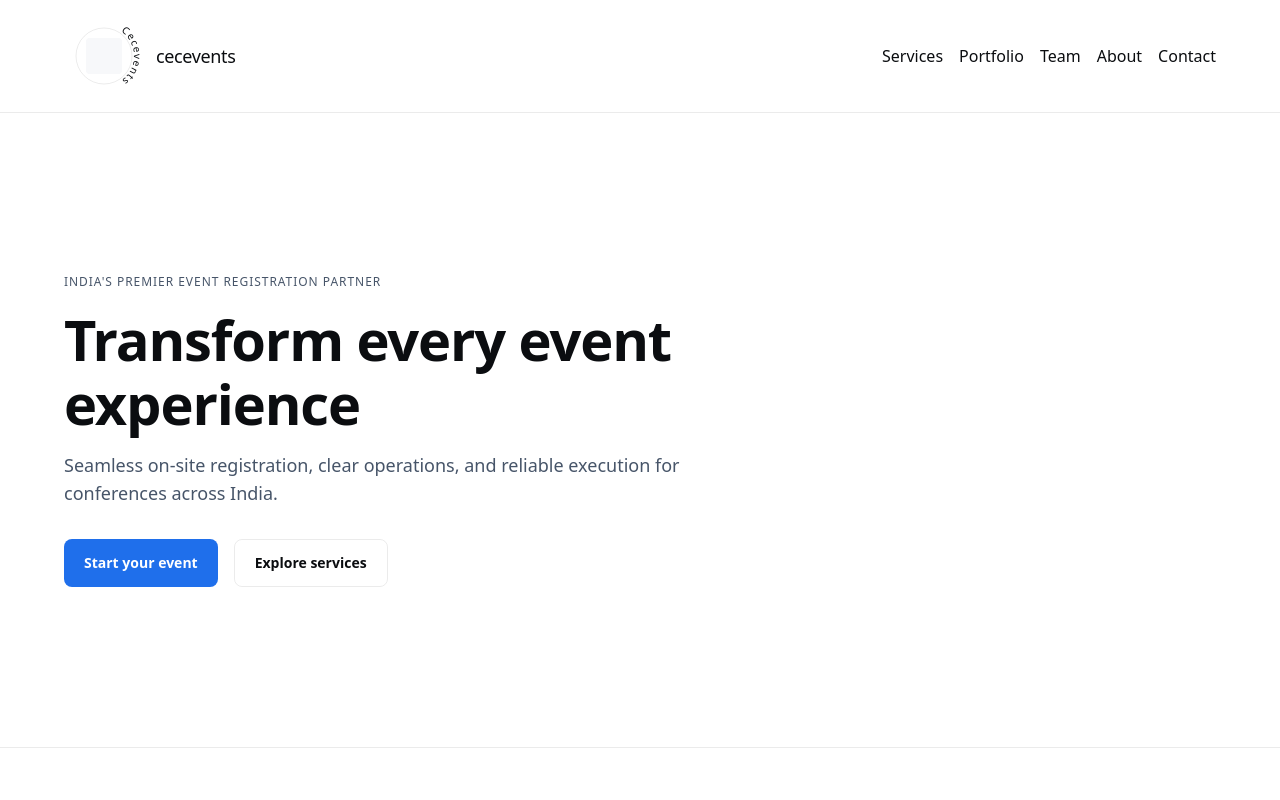
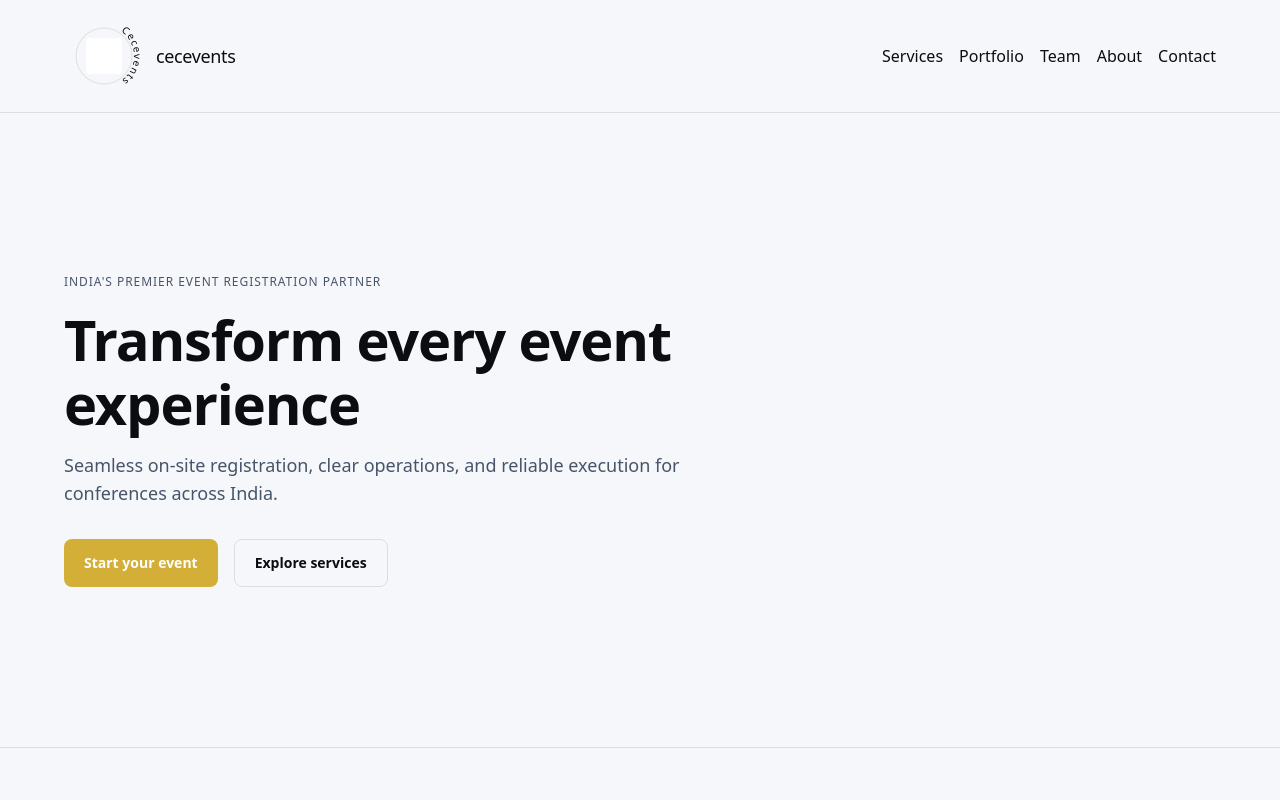
Before and after one commit to grrreatt/cecevents, a Next.js app: page / in a window 1280 px wide. Shown: the top 800 px of the page. Built offline with nearby package versions, Linux system fonts and the light colour scheme; no server answers.

Commit message:
feat(ui): restore original palette via tokens and re-add full gallery mosaic on homepage; refactor portfolio page to static editorial layout with CMS

```diff
--- a/app/globals.css
+++ b/app/globals.css
@@ -8,15 +8,15 @@
 
 @layer base {
   :root {
-    /* Color tokens */
-    --color-bg: #FFFFFF;
-    --color-surface: #F7F8FA;
-    --color-text: #0B0D10;
-    --color-text-muted: #475569;
-    --color-brand: #1F6FEB; /* primary */
-    --color-accent: #0EA5E9; /* secondary */
-    --color-heritage: #D4AF37; /* limited highlight */
-    --color-border: rgba(0,0,0,0.08);
+    /* Color tokens (aligned to existing Tailwind theme) */
+    --color-bg: #F6F7FB;            /* bgLight */
+    --color-surface: #FFFFFF;       /* white cards */
+    --color-text: #0b0d10;          /* primary dark text */
+    --color-text-muted: #475569;    /* slate-600 */
+    --color-brand: #D4AF37;         /* gold accent as brand */
+    --color-accent: #111827;        /* accent dark */
+    --color-heritage: #D4AF37;      /* heritage gold */
+    --color-border: rgba(0,0,0,0.10);
 
     /* State colors */
     --color-success: #059669;
--- a/app/page.tsx
+++ b/app/page.tsx
@@ -4,6 +4,7 @@ import PortfolioSection from '@/components/PortfolioSection'
 import TeamSectionStatic from '@/components/TeamSectionStatic'
 import AboutSectionStatic from '@/components/AboutSectionStatic'
 import ContactSectionStatic from '@/components/ContactSectionStatic'
+import HomeGalleryMosaic from '@/components/HomeGalleryMosaic'
 
 export default function HomePage() {
   return (
@@ -13,6 +14,7 @@ export default function HomePage() {
       <PortfolioSection />
       <TeamSectionStatic />
       <AboutSectionStatic />
+      <HomeGalleryMosaic />
       <ContactSectionStatic />
     </>
   )
--- a/app/portfolio/page.tsx
+++ b/app/portfolio/page.tsx
@@ -1,9 +1,6 @@
 import { client } from '@/lib/sanity.client'
 import { portfolioItemsQuery } from '@/lib/sanity.queries'
 import { urlFor } from '@/lib/sanity.image'
-import Navbar from '@/components/Navbar'
-import Footer from '@/components/Footer'
-import PortfolioClient from './PortfolioClient'
 
 type PortfolioItem = {
   _id?: string
@@ -91,27 +88,31 @@ export default async function Portfolio() {
     : fallbackItems
 
   return (
-    <>
-      <Navbar />
-      <main className="min-h-screen bg-bgLight pt-20">
-        {/* Hero Section */}
-        <section className="bg-gradient-to-br from-primary via-accent to-primary text-white py-20 px-6">
-          <div className="max-w-7xl mx-auto text-center">
-            <div className="inline-block mb-4 px-4 py-2 bg-gold/20 backdrop-blur-sm border border-gold/30 rounded-full">
-              <span className="text-gold font-semibold">Our Portfolio</span>
-            </div>
-            <h1 className="text-5xl md:text-6xl font-bold mb-6">
-              Successful <span className="text-gold">Events</span> Worldwide
-            </h1>
-            <p className="text-xl text-gray-300 max-w-3xl mx-auto">
-              Explore our portfolio of international conferences and events we've successfully managed
-            </p>
+    <main>
+      <section className="py-[var(--space-128)] border-b border-[var(--border-color)]">
+        <div className="mx-auto w-full max-w-[1200px] px-[var(--space-24)]">
+          <header className="mb-[var(--space-32)]">
+            <div className="text-[12px] leading-[18px] tracking-[0.08em] uppercase text-[color:var(--color-text-muted)] mb-[var(--space-12)]">Portfolio</div>
+            <h1 className="text-[40px] leading-[48px] font-semibold tracking-[-0.02em] text-[color:var(--color-text)]">Successful events</h1>
+            <p className="mt-[var(--space-12)] text-[16px] leading-[26px] max-w-[72ch] text-[color:var(--color-text-muted)]">Explore a selection of our work across India.</p>
+          </header>
+
+          <div className="grid grid-cols-1 sm:grid-cols-2 lg:grid-cols-3 gap-[var(--space-24)]">
+            {items.map((p, idx) => (
+              <article key={(p as any)._id ?? `fallback-${idx}`} className="rounded-[8px] border border-[var(--color-border)] bg-[var(--color-surface)] overflow-hidden">
+                <div className="aspect-[4/3] bg-[var(--color-surface)]">
+                  {/* eslint-disable-next-line @next/next/no-img-element */}
+                  {p.avatar ? <img src={p.avatar} alt={p.title} className="w-full h-full object-cover" /> : null}
+                </div>
+                <div className="p-[var(--space-20)]">
+                  <h2 className="text-[18px] leading-[26px] font-semibold text-[color:var(--color-text)] mb-[var(--space-4)]">{p.title}</h2>
+                  <div className="text-[12px] leading-[18px] text-[color:var(--color-text-muted)]">{[p.location, p.attendees].filter(Boolean).join(' • ')}</div>
+                </div>
+              </article>
+            ))}
           </div>
-        </section>
-
-        <PortfolioClient items={items} />
-      </main>
-      <Footer />
-    </>
+        </div>
+      </section>
+    </main>
   )
 }
```
